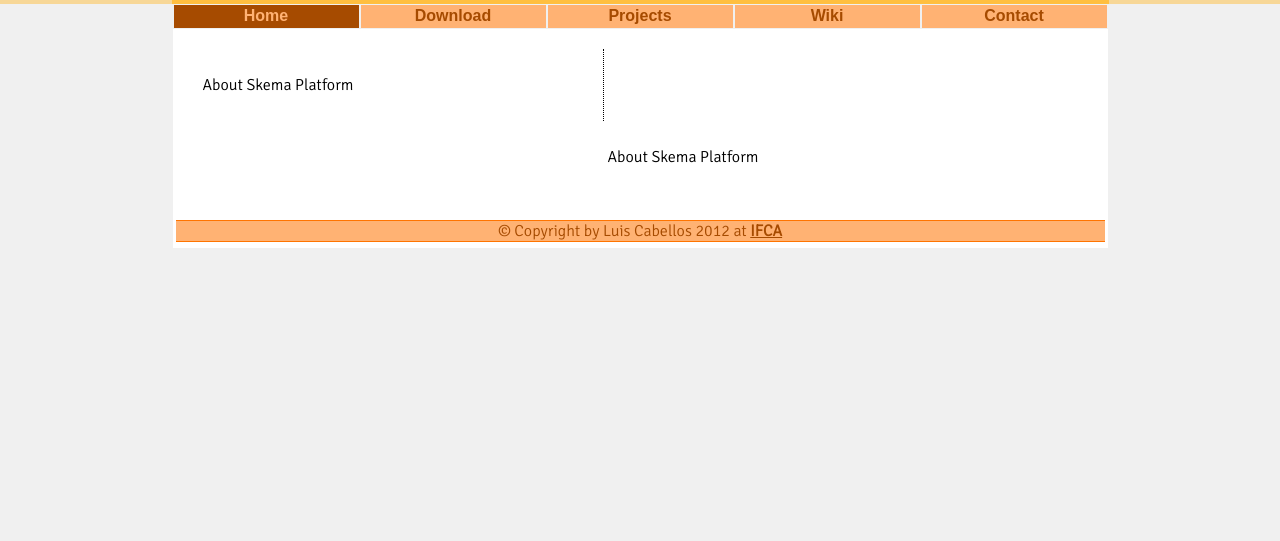
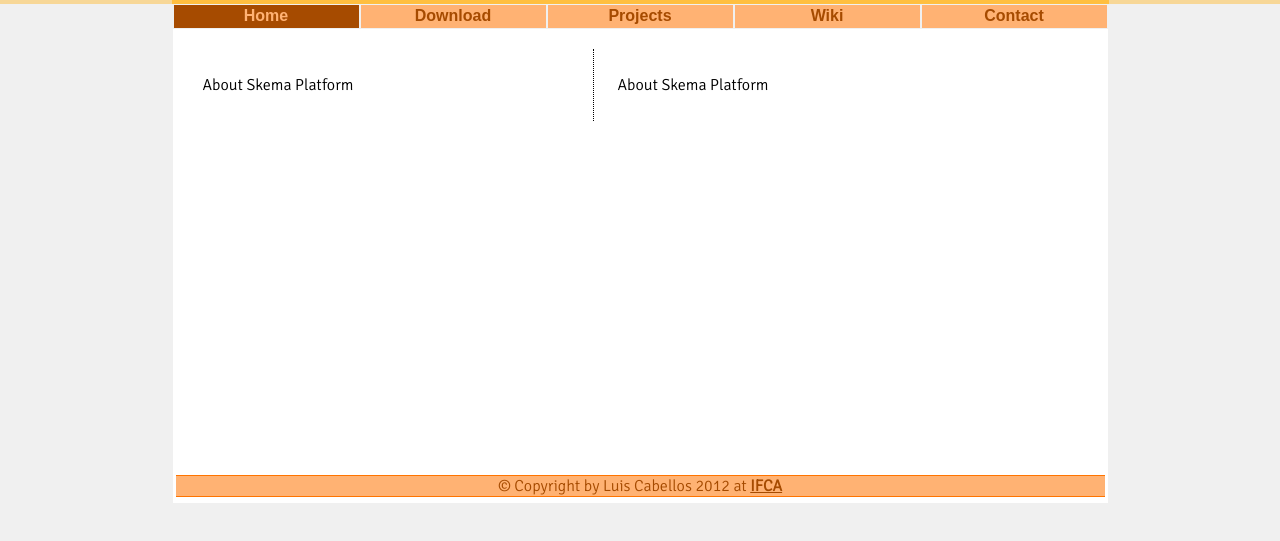
Before and after one commit to SkemaPlatform/skemaplatform.github.com, a plain HTML site: page ttwo.html in a window 1280 px wide. Shown: the part 141-682 px from the top of the page. Drawn offline with Linux system fonts and the light colour scheme; a web font is replaced by a local one.

Commit message:
min height on style

```diff
--- a/style.css
+++ b/style.css
@@ -107,6 +107,7 @@
 div .main {
 	background-color: #FFFFFF;
 	width: 915px;
+	min-height: 400px;
 	margin:0px auto;
 	padding:20px 10px;
 }
@@ -153,14 +154,14 @@
 
 div .left {
 	float: left;
-	width: 380px;
+	width: 370px;
 	padding: 10px 20px;
 	border-right: 1px dotted;
 }
 
 div .rigth {
 	float: right;
-	width: 470px;
+	width: 460px;
 	padding: 10px 20px;
 }
 
```
